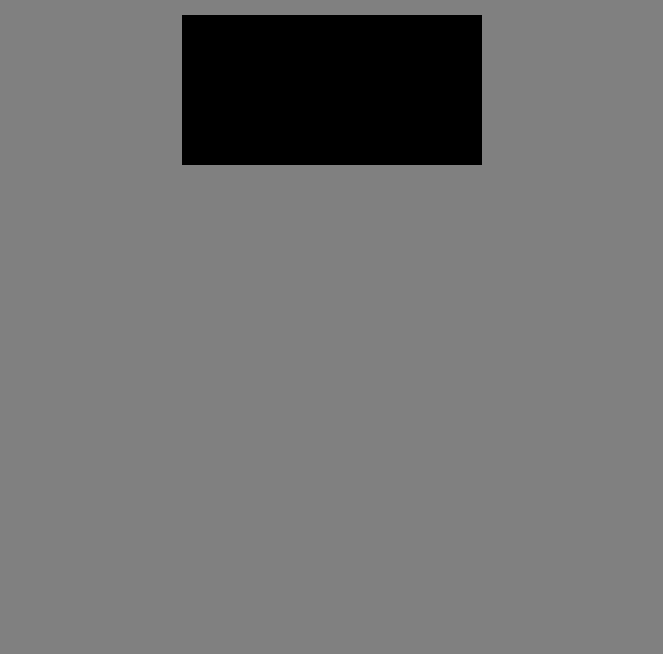
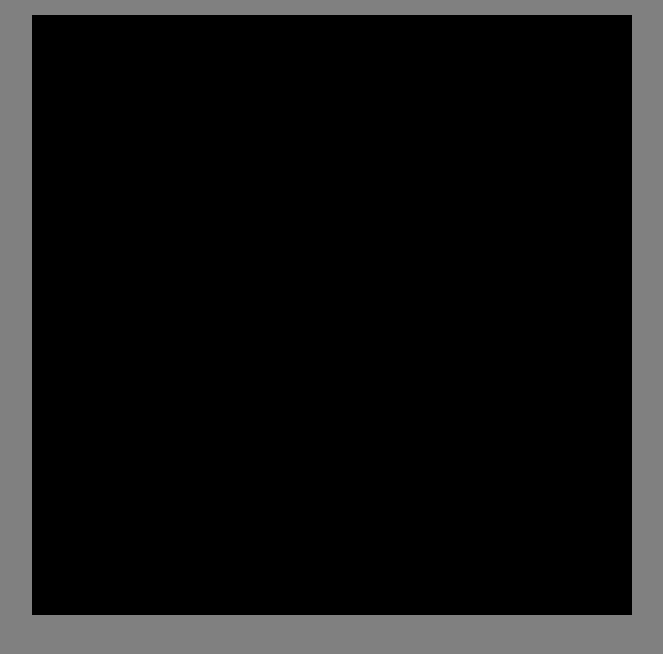
Before and after one commit to allknowingfrog/stompy-tutorial, a plain HTML site: page index.html in a window 1280 px wide. Shown: the whole page, without its empty margins (308-971 px from the left). Drawn offline with Linux system fonts and the light colour scheme.

Commit message:
Initialize canvas

```diff
--- a/index.html
+++ b/index.html
@@ -3,6 +3,7 @@
     <head>
         <meta charset='utf-8'>
         <title>Stompy</title>
+        <script src='stompy.js'></script>
         <style>
             body {
                 background-color: gray;
@@ -15,7 +16,7 @@
             }
         </style>
     </head>
-    <body>
+    <body onload='init()'>
         <canvas id='canvas'></canvas>
     </body>
 </html>
--- /dev/null
+++ b/stompy.js
@@ -0,0 +1,7 @@
+var canvas;
+
+function init() {
+    canvas = document.getElementById('canvas');
+    canvas.width = 600;
+    canvas.height = 600;
+}
```
